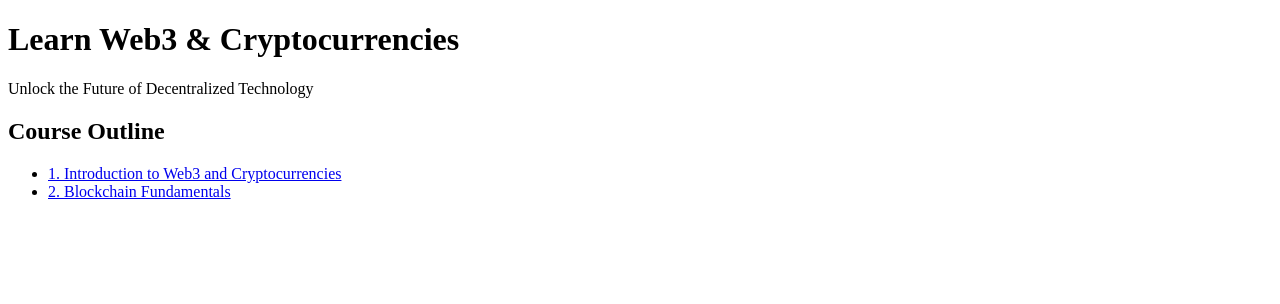
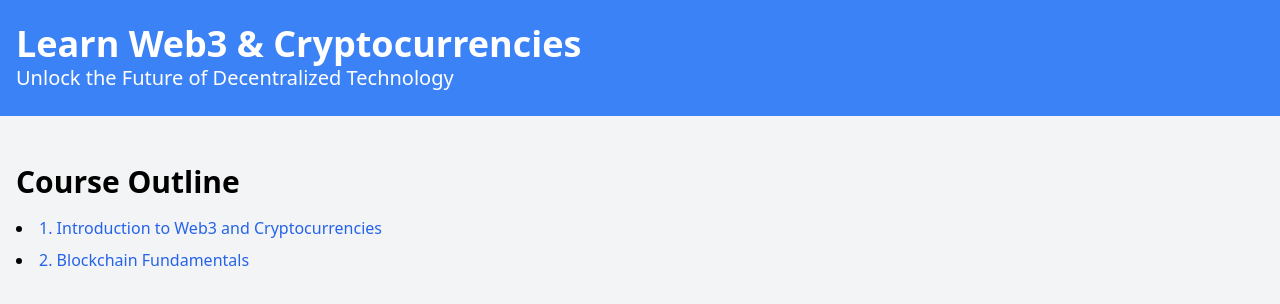
Before and after one commit to 0x7d0/wplmsweb3, a Next.js app: page / in a window 1280 px wide. Shown: the top 304 px of the page. Built offline with nearby package versions, Linux system fonts and the light colour scheme.

Commit message:
Create _app.js

```diff
--- /dev/null
+++ b/pages/_app.js
@@ -0,0 +1,8 @@
+import '../styles/globals.css';
+import 'tailwindcss/tailwind.css';
+
+function MyApp({ Component, pageProps }) {
+  return <Component {...pageProps} />;
+}
+
+export default MyApp;
```
